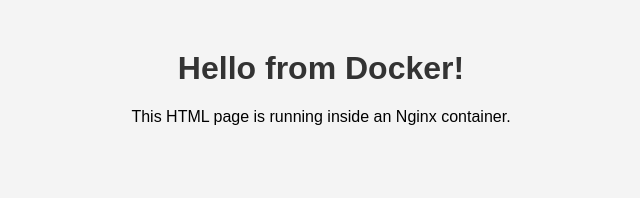
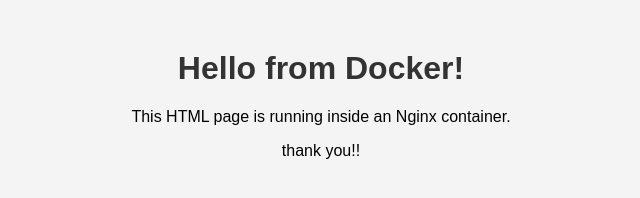
Before and after one commit to mahendra-k1/docker-versioning, a plain HTML site: page index.html in a window 1280 px wide. Shown: the full height of the page, 319-959 px from the left. Drawn offline with Linux system fonts and the light colour scheme.

Commit message:
Update index.html

```diff
--- a/index.html
+++ b/index.html
@@ -19,5 +19,6 @@
 <body>
     <h1>Hello from Docker!</h1>
     <p>This HTML page is running inside an Nginx container.</p>
+    <p>thank you!!</p>
 </body>
 </html>
```
